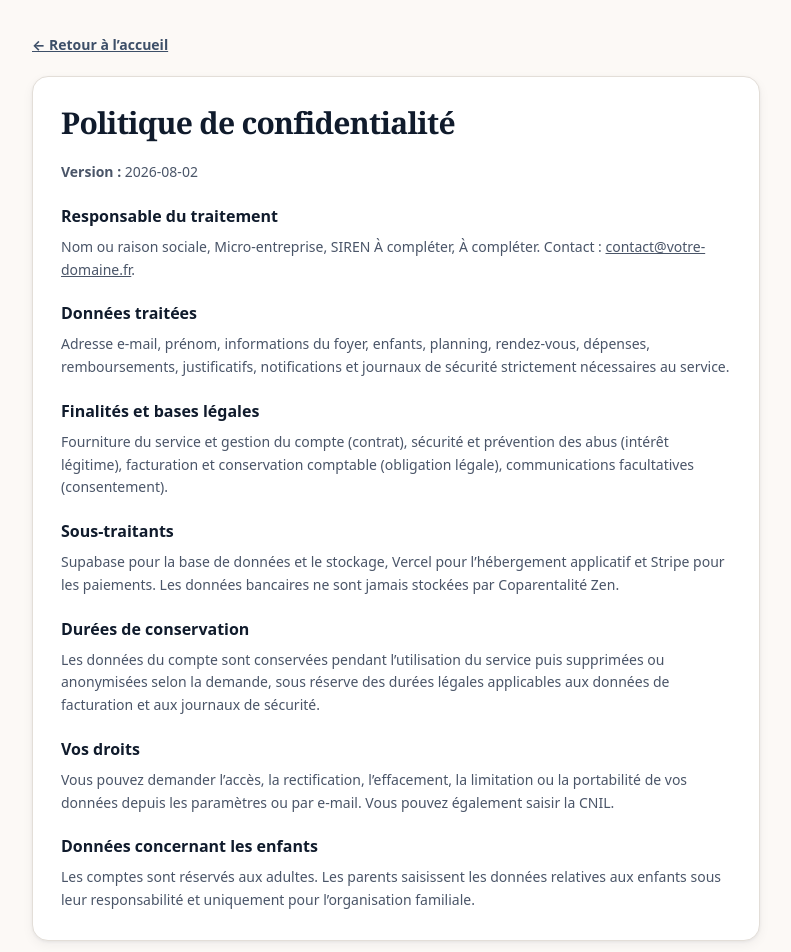
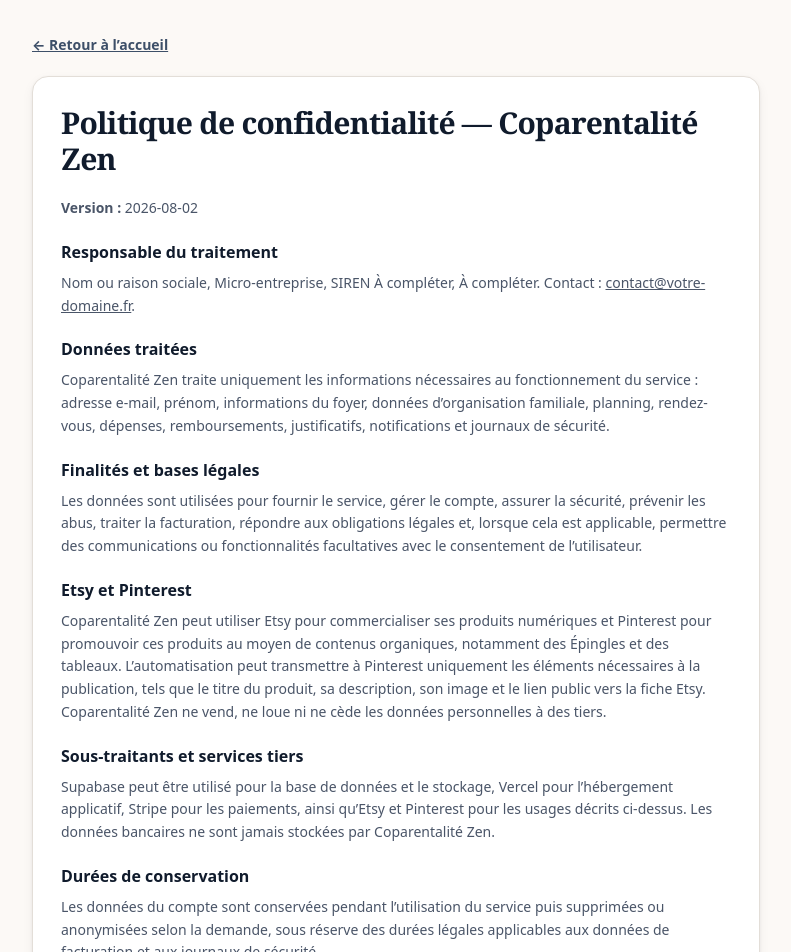
Before and after one commit to coparentalitezen-sudo/coparentalite-zen, a Next.js app: page /confidentialite in a window 1280 px wide. Shown: the top 952 px of the page, without its empty margins (244-1035 px from the left). Built offline with nearby package versions, Linux system fonts and the light colour scheme.

Commit message:
Update page.tsx

```diff
--- a/src/app/confidentialite/page.tsx
+++ b/src/app/confidentialite/page.tsx
@@ -1,15 +1,79 @@
 import { LegalPage, SectionJuridique } from '@/components/legal-page';
 import { legal, LEGAL_VERSION } from '@/lib/legal';
 
-export default function Confidentialite() {
-  return <LegalPage title="Politique de confidentialité">
-    <p><strong>Version :</strong> {LEGAL_VERSION}</p>
-    <SectionJuridique title="Responsable du traitement"><p>{legal.nom}, {legal.forme}, SIREN {legal.siren}, {legal.adresse}. Contact : <a className="underline" href={`mailto:${legal.email}`}>{legal.email}</a>.</p></SectionJuridique>
-    <SectionJuridique title="Données traitées"><p>Adresse e-mail, prénom, informations du foyer, enfants, planning, rendez-vous, dépenses, remboursements, justificatifs, notifications et journaux de sécurité strictement nécessaires au service.</p></SectionJuridique>
-    <SectionJuridique title="Finalités et bases légales"><p>Fourniture du service et gestion du compte (contrat), sécurité et prévention des abus (intérêt légitime), facturation et conservation comptable (obligation légale), communications facultatives (consentement).</p></SectionJuridique>
-    <SectionJuridique title="Sous-traitants"><p>Supabase pour la base de données et le stockage, Vercel pour l’hébergement applicatif et Stripe pour les paiements. Les données bancaires ne sont jamais stockées par Coparentalité Zen.</p></SectionJuridique>
-    <SectionJuridique title="Durées de conservation"><p>Les données du compte sont conservées pendant l’utilisation du service puis supprimées ou anonymisées selon la demande, sous réserve des durées légales applicables aux données de facturation et aux journaux de sécurité.</p></SectionJuridique>
-    <SectionJuridique title="Vos droits"><p>Vous pouvez demander l’accès, la rectification, l’effacement, la limitation ou la portabilité de vos données depuis les paramètres ou par e-mail. Vous pouvez également saisir la CNIL.</p></SectionJuridique>
-    <SectionJuridique title="Données concernant les enfants"><p>Les comptes sont réservés aux adultes. Les parents saisissent les données relatives aux enfants sous leur responsabilité et uniquement pour l’organisation familiale.</p></SectionJuridique>
-  </LegalPage>;
+export const metadata = {
+  title: 'Politique de confidentialité | Coparentalité Zen',
+  description: 'Politique de confidentialité de Coparentalité Zen, incluant les usages liés à Etsy et Pinterest.',
+};
+
+export default function ConfidentialiteCoparentaliteZen() {
+  return (
+    <LegalPage title="Politique de confidentialité — Coparentalité Zen">
+      <p><strong>Version :</strong> {LEGAL_VERSION}</p>
+
+      <SectionJuridique title="Responsable du traitement">
+        <p>
+          {legal.nom}, {legal.forme}, SIREN {legal.siren}, {legal.adresse}. Contact :{' '}
+          <a className="underline" href={`mailto:${legal.email}`}>{legal.email}</a>.
+        </p>
+      </SectionJuridique>
+
+      <SectionJuridique title="Données traitées">
+        <p>
+          Coparentalité Zen traite uniquement les informations nécessaires au fonctionnement du service :
+          adresse e-mail, prénom, informations du foyer, données d’organisation familiale, planning,
+          rendez-vous, dépenses, remboursements, justificatifs, notifications et journaux de sécurité.
+        </p>
+      </SectionJuridique>
+
+      <SectionJuridique title="Finalités et bases légales">
+        <p>
+          Les données sont utilisées pour fournir le service, gérer le compte, assurer la sécurité,
+          prévenir les abus, traiter la facturation, répondre aux obligations légales et, lorsque cela
+          est applicable, permettre des communications ou fonctionnalités facultatives avec le
+          consentement de l’utilisateur.
+        </p>
+      </SectionJuridique>
+
+      <SectionJuridique title="Etsy et Pinterest">
+        <p>
+          Coparentalité Zen peut utiliser Etsy pour commercialiser ses produits numériques et Pinterest
+          pour promouvoir ces produits au moyen de contenus organiques, notamment des Épingles et des
+          tableaux. L’automatisation peut transmettre à Pinterest uniquement les éléments nécessaires à
+          la publication, tels que le titre du produit, sa description, son image et le lien public vers
+          la fiche Etsy. Coparentalité Zen ne vend, ne loue ni ne cède les données personnelles à des tiers.
+        </p>
+      </SectionJuridique>
+
+      <SectionJuridique title="Sous-traitants et services tiers">
+        <p>
+          Supabase peut être utilisé pour la base de données et le stockage, Vercel pour l’hébergement
+          applicatif, Stripe pour les paiements, ainsi qu’Etsy et Pinterest pour les usages décrits
+          ci-dessus. Les données bancaires ne sont jamais stockées par Coparentalité Zen.
+        </p>
+      </SectionJuridique>
+
+      <SectionJuridique title="Durées de conservation">
+        <p>
+          Les données du compte sont conservées pendant l’utilisation du service puis supprimées ou
+          anonymisées selon la demande, sous réserve des durées légales applicables aux données de
+          facturation et aux journaux de sécurité.
+        </p>
+      </SectionJuridique>
+
+      <SectionJuridique title="Vos droits">
+        <p>
+          Vous pouvez demander l’accès, la rectification, l’effacement, la limitation ou la portabilité
+          de vos données depuis les paramètres ou par e-mail. Vous pouvez également saisir la CNIL.
+        </p>
+      </SectionJuridique>
+
+      <SectionJuridique title="Données concernant les enfants">
+        <p>
+          Les comptes sont réservés aux adultes. Les parents saisissent les informations relatives aux
+          enfants sous leur responsabilité et uniquement pour les besoins d’organisation familiale.
+        </p>
+      </SectionJuridique>
+    </LegalPage>
+  );
 }
```
